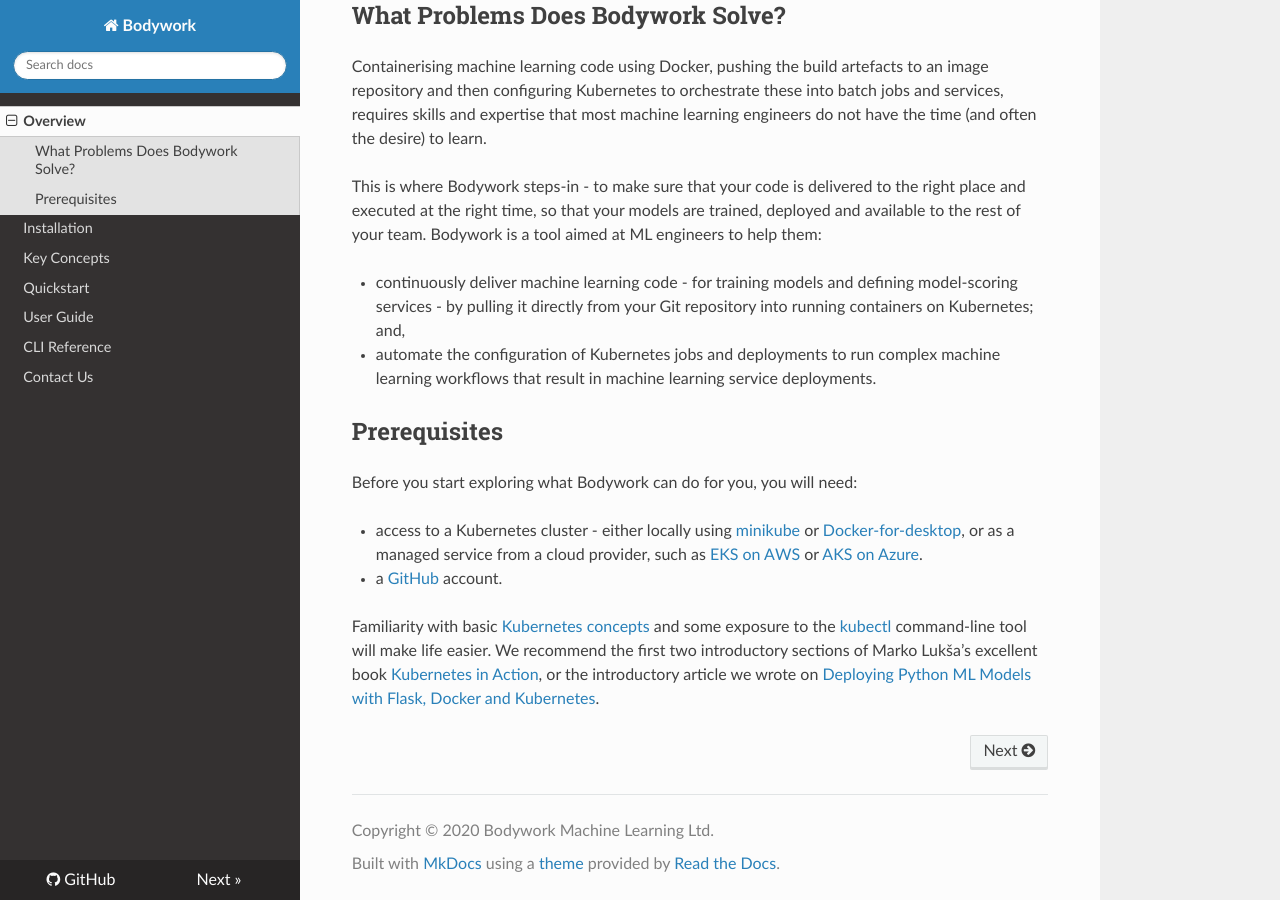
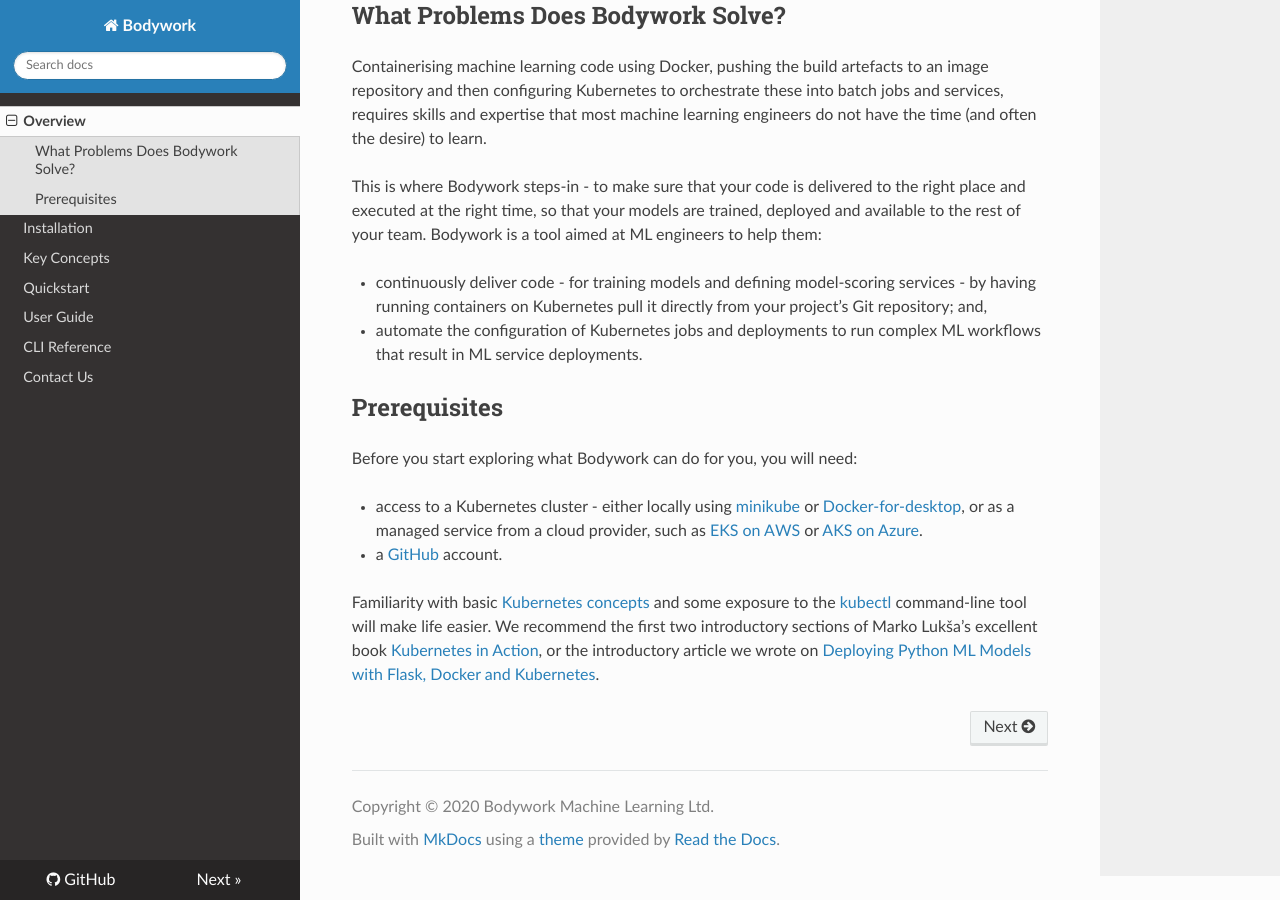
Before and after one commit to bodywork-ml/bodywork-core, an MkDocs documentation site: the page built from docs/index.md, in a window 1280 px wide and 900 px high, scrolled down 538 px. Built offline with MkDocs 1.6.1, drawn with Linux system fonts in a browser that asks for light colours; nearby versions of some CDN libraries; a script that is not in the unit is left out.

Commit message:
Tweak overview

```diff
--- a/docs/index.md
+++ b/docs/index.md
@@ -12,8 +12,8 @@
 
 This is where Bodywork steps-in - to make sure that your code is delivered to the right place and executed at the right time, so that your models are trained, deployed and available to the rest of your team. Bodywork is a tool aimed at ML engineers to help them:
 
-- continuously deliver machine learning code - for training models and defining model-scoring services - by pulling it directly from your Git repository into running containers on Kubernetes; and,
-- automate the configuration of Kubernetes jobs and deployments to run complex machine learning workflows that result in machine learning service deployments.
+- continuously deliver code - for training models and defining model-scoring services - by having running containers on Kubernetes pull it directly from your project's Git repository; and,
+- automate the configuration of Kubernetes jobs and deployments to run complex ML workflows that result in ML service deployments.
 
 ## Prerequisites
 
```
